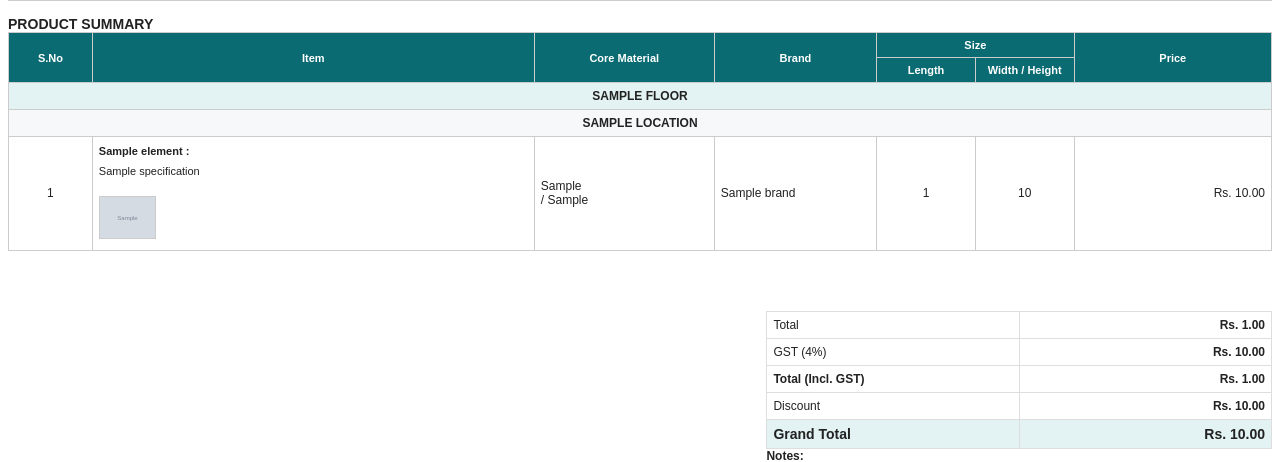
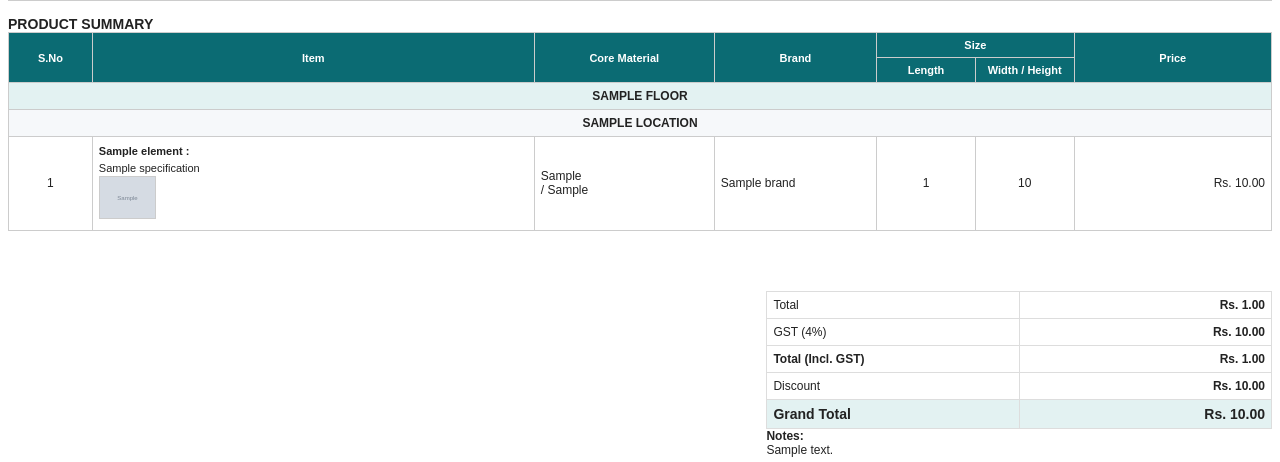
Before and after one commit to vivek248-cloud/Homedeninvoice-v2, a Django app: template billing/templates/billing/quotation/pdf_print.html in a window 1280 px wide. Shown: the part 207-669 px from the top of the page. Run offline with Django 5.2, Linux system fonts and the light colour scheme; a user stored in the database is signed in; data comes from the database, SQL or seed files in the repository; tables that the repository leaves empty hold one stand-in row (values such as "Sample post"); the template is opened without the code that fills it: most values are stand-ins (such as "Sample title", 1, 10 or a date in 2020); grey boxes marked "Sample" are stand-in pictures; data that the repository does not hold is empty; some libraries are stand-ins or nearby versions.

Commit message:
new feature

```diff
--- a/billing/templates/billing/quotation/pdf_print.html
+++ b/billing/templates/billing/quotation/pdf_print.html
@@ -325,7 +325,7 @@
 <td style="width:240px;vertical-align:top;font-size:11px;line-height:1.5;">
 <b>{{ r.element }} :</b><br>
 
-<p class="spec-text">{{ r.specification|pdf_wrap|safe }}</p>
+{{ r.specification|pdf_wrap|safe }}
 
 {% if r.image %}
 <br>
```
